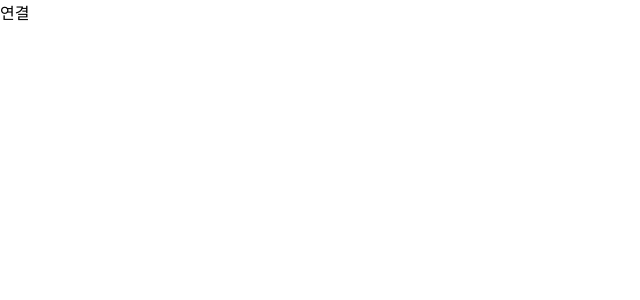
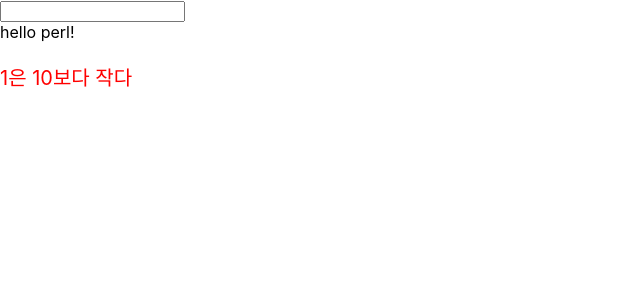
Before and after one commit to ParkAsher/sparta-react-study, a React (Create React App) app in the folder week-1/: page / in a window 1280 px wide. Shown: the top 300 px of the page, without its empty margins (0-640 px from the left). Built offline with nearby package versions, Linux system fonts and the light colour scheme.

Commit message:
[feat]: JSX 문법 다뤄보기

```diff
--- a/week-1/src/App.js
+++ b/week-1/src/App.js
@@ -62,22 +62,44 @@ import 'App.css';
 //     return <Child />;
 // }
 
-/* 실습 */
+// /* 실습 */
+// function Child() {
+//     return <div>연결</div>;
+// }
 
-function Child() {
-    return <div>연결</div>;
-}
+// function Mother() {
+//     return <Child />;
+// }
 
-function Mother() {
-    return <Child />;
-}
+// function GrandFather() {
+//     return <Mother />;
+// }
 
-function GrandFather() {
-    return <Mother />;
-}
+// function App() {
+//     return <GrandFather />;
+// }
 
+/* JSX 실습 */
 function App() {
-    return <GrandFather />;
+    const cat_name = 'perl';
+
+    const number = 1;
+
+    const pTagStyle = {
+        color: 'red',
+        fontSize: '20px',
+    };
+
+    return (
+        <div>
+            <input type='text' />
+            <div>hello {cat_name}!</div>
+            {/* JSX 내에서 코드 주석은 이렇게 씁니다. */}
+            <p style={pTagStyle}>
+                {number > 10 ? number + '은 10보다 크다' : number + '은 10보다 작다'}
+            </p>
+        </div>
+    );
 }
 
 export default App;
```
